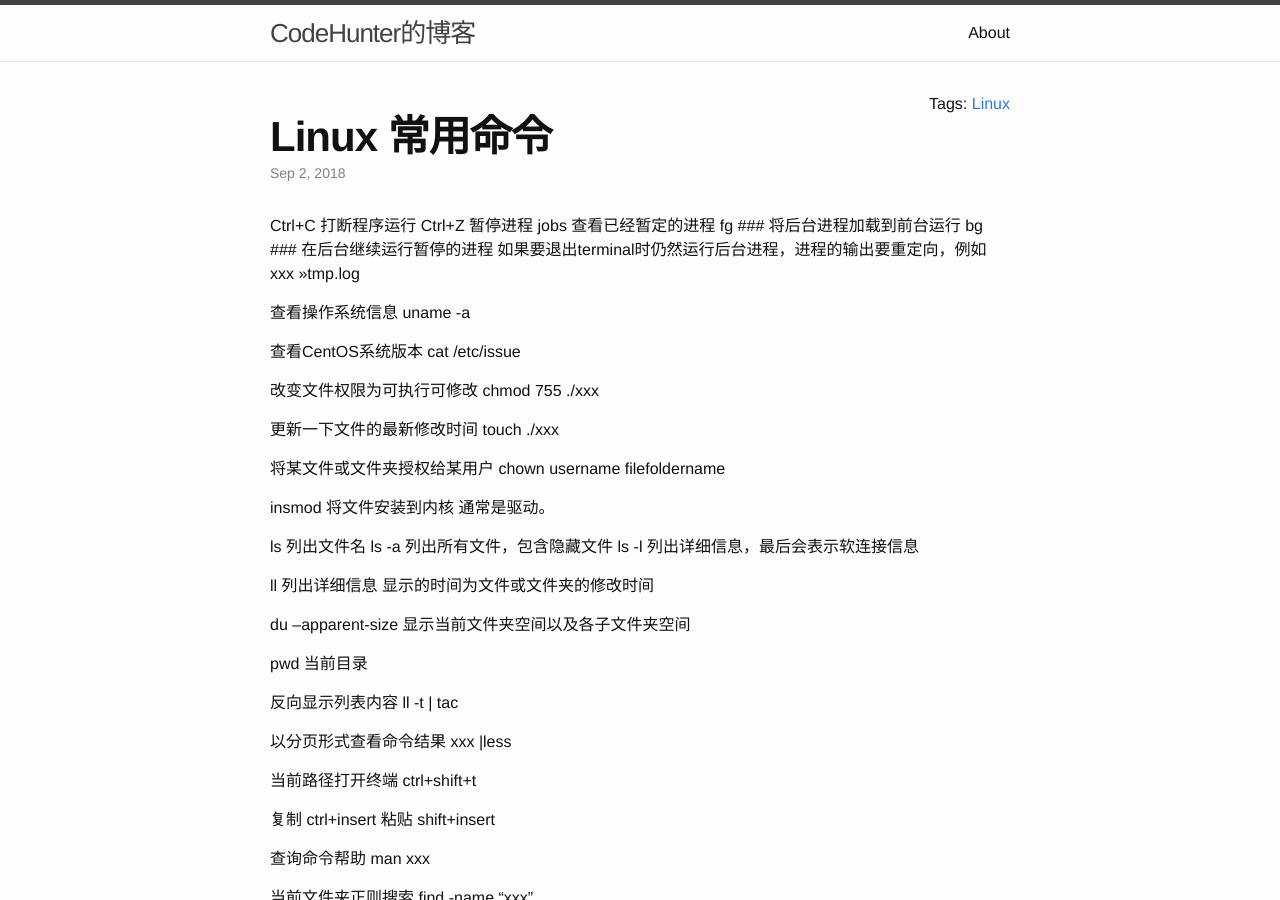
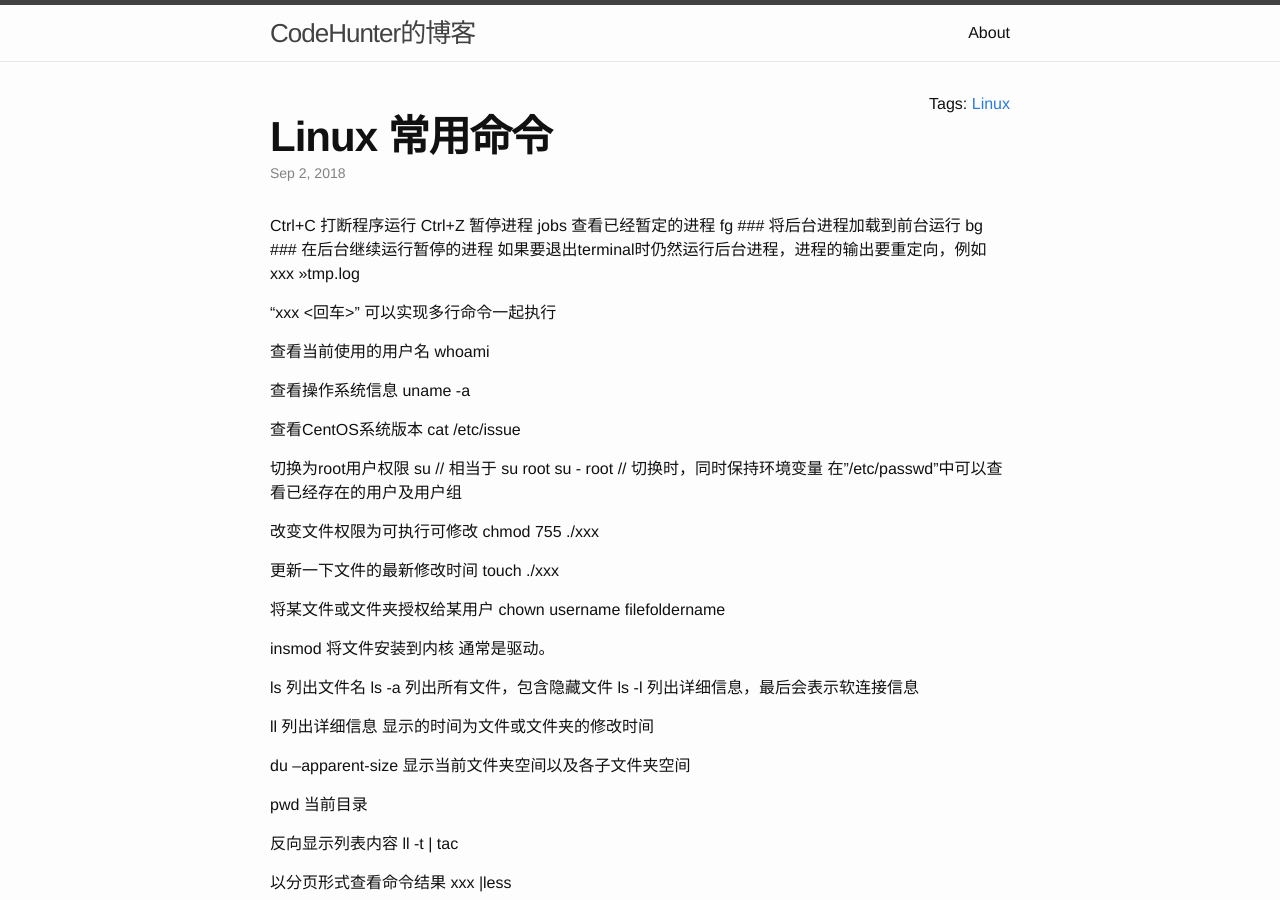
Before and after one commit to CodeHunter2006/CodeHunter2006.github.io, a Jekyll site: the page built from _posts/2018-09-02-Linux_Shell_Command.md, in a window 1280 px wide and 900 px high. Built offline with Jekyll 4.4.1, drawn with Linux system fonts in a browser that asks for light colours.

Commit message:
增加命令

```diff
--- a/_posts/2018-09-02-Linux_Shell_Command.md
+++ b/_posts/2018-09-02-Linux_Shell_Command.md
@@ -12,11 +12,22 @@ fg ### 将后台进程加载到前台运行
 bg ### 在后台继续运行暂停的进程
 如果要退出terminal时仍然运行后台进程，进程的输出要重定向，例如 xxx >>tmp.log
 
+"xxx \<回车>"
+可以实现多行命令一起执行
+
+查看当前使用的用户名
+whoami
+
 查看操作系统信息
 uname -a
 
 查看CentOS系统版本
 cat /etc/issue
+
+切换为root用户权限
+su	// 相当于 su root
+su - root	// 切换时，同时保持环境变量
+在"/etc/passwd"中可以查看已经存在的用户及用户组
 
 改变文件权限为可执行可修改
 chmod 755 ./xxx
@@ -26,7 +37,6 @@ touch ./xxx
 
 将某文件或文件夹授权给某用户
 chown username filefoldername
-
 
 insmod
 将文件安装到内核
```
